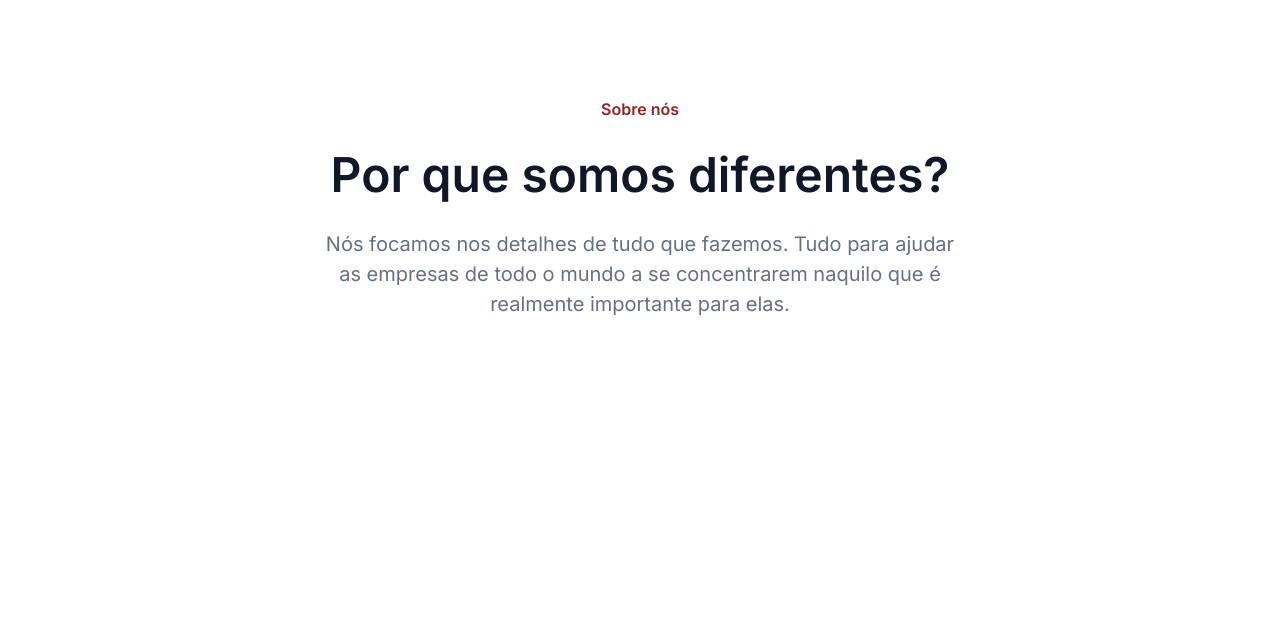
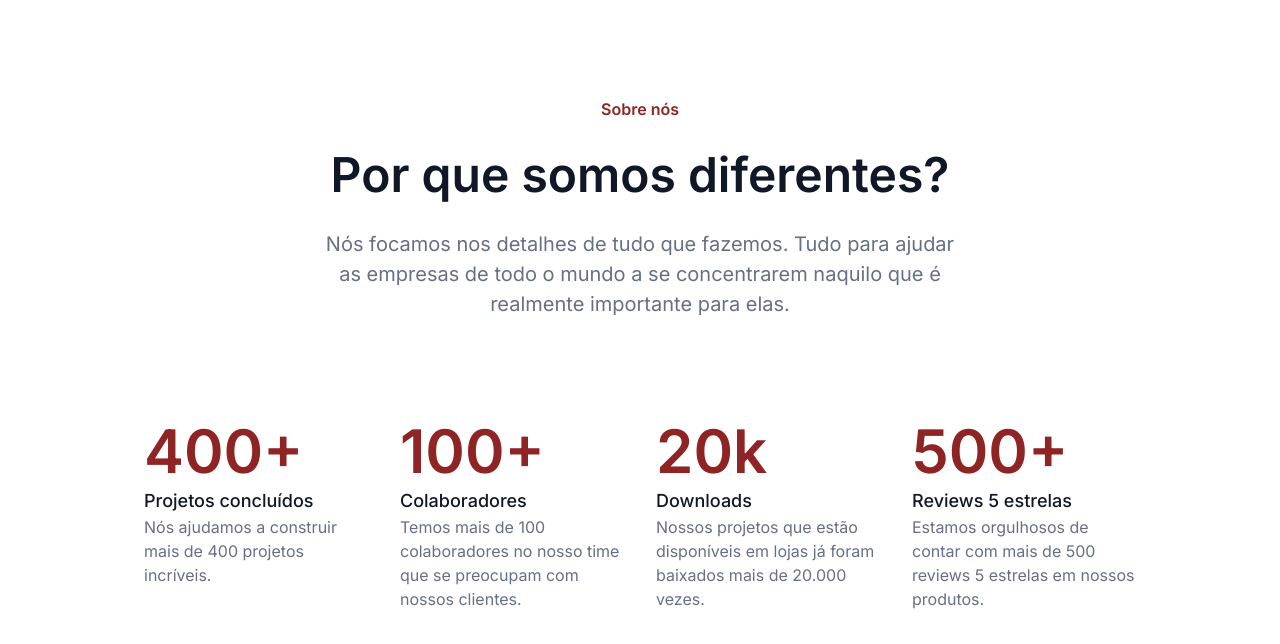
Before and after one commit to rafahitomi/7daysofcode-optimus-tech, a plain HTML site: page index.html in a window 1280 px wide. Shown: the part 74-718 px from the top of the page. Drawn offline with Linux system fonts and the light colour scheme.

Commit message:
adiciona seção métricas

```diff
--- a/index.html
+++ b/index.html
@@ -29,6 +29,29 @@
     <p>Nós focamos nos detalhes de tudo que fazemos. Tudo para ajudar as empresas de todo o mundo a se concentrarem naquilo que é realmente importante para elas.</p>
   </section>
 
+  <section class="metricas">
+    <div>
+      <h2>400+</h2>
+      <h3>Projetos concluídos</h3>
+      <p>Nós ajudamos a construir mais de 400 projetos incríveis.</p>
+    </div>
+    <div>
+      <h2>100+</h2>
+      <h3>Colaboradores</h3>
+      <p>Temos mais de 100 colaboradores no nosso time que se preocupam com nossos clientes.</p>
+    </div>
+    <div>
+      <h2>20k</h2>
+      <h3>Downloads</h3>
+      <p>Nossos projetos que estão disponíveis em lojas já foram baixados mais de 20.000 vezes.</p>
+    </div>
+    <div>
+      <h2>500+</h2>
+      <h3>Reviews 5 estrelas</h3>
+      <p>Estamos orgulhosos de contar com mais de 500 reviews 5 estrelas em nossos produtos.</p>
+    </div>
+  </section>
+
   <main>
 
   </main>
--- a/styles/style.css
+++ b/styles/style.css
@@ -82,3 +82,36 @@ button {
   line-height: 30px;
   max-width: 50%;
 }
+
+/* SEÇÃO MÉTRICAS E RESULTADOS */
+.metricas {
+  display: flex;
+  justify-content: space-between;
+  gap: 32px;
+  padding: 0 144px 96px 144px;
+}
+
+.metricas div {
+  width: 280px;
+  height: 192px;
+}
+
+.metricas h2 {
+  font-weight: 600;
+  font-size: 60px;
+  line-height: 72px;
+  color: #8E2424;
+}
+
+.metricas h3 {
+  font-weight: 500;
+  font-size: 18px;
+  line-height: 28px;
+  color: #101828;
+}
+
+.metricas p {
+  font-weight: 400;
+  font-size: 16px;
+  line-height: 24px;
+}
```
